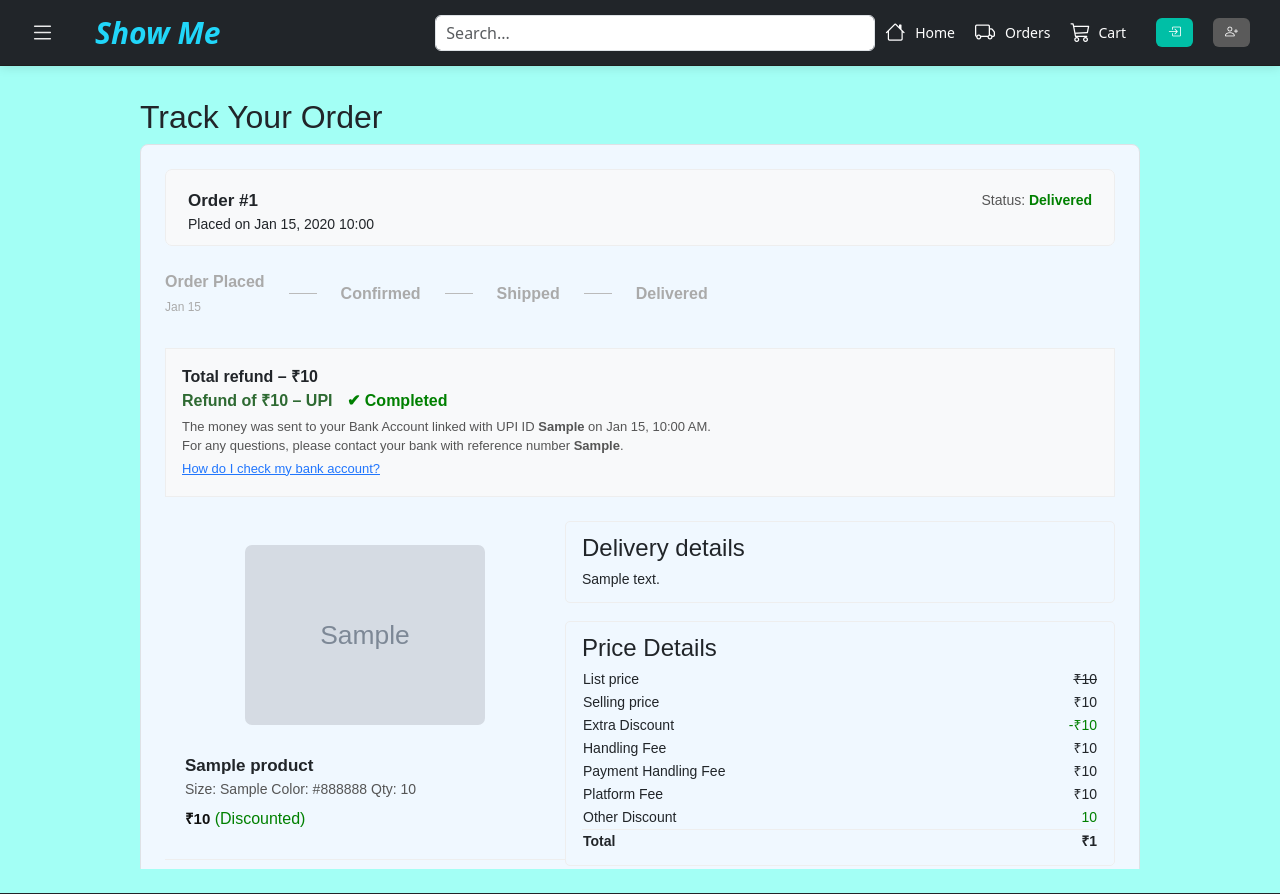
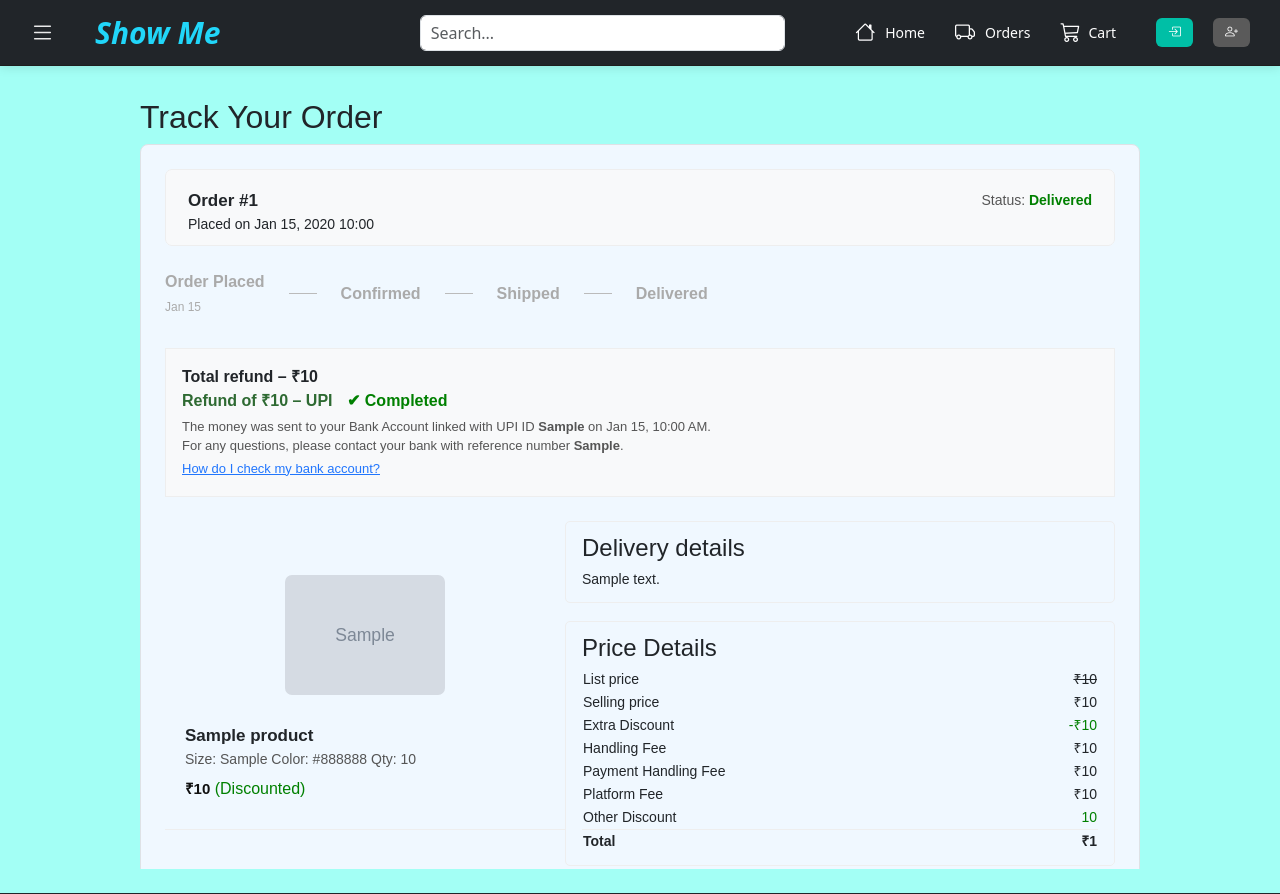
Before and after one commit to Subhammodak69/show_me, a Django app: template E_COMERCE/templates/enduser/track.html in a window 1280 px wide. Shown: the top 894 px of the page. Run offline with Django 5.2, Linux system fonts and the light colour scheme; the template is opened without the code that fills it: most values are stand-ins (such as "Sample title", 1, 10 or a date in 2020); grey boxes marked "Sample" are stand-in pictures; some libraries are stand-ins or nearby versions.

Commit message:
"upgrade"

```diff
--- a/E_COMERCE/services/wishlist_service.py
+++ b/E_COMERCE/services/wishlist_service.py
@@ -16,6 +16,8 @@ def get_wishlist_items(user_id):
                 'price':item.product_item.price,
                 'name': item.product_item.product.name,
                 'size':item.product_item.size,
+                'display_size':Size(item.product_item.size).name,
+                'display_color':Color(item.product_item.color).name,
                 'color':item.product_item.color,
                 'availibility':item.product_item.availibility,
                 'description':item.product_item.product.description,
--- a/E_COMERCE/templates/enduser/base.html
+++ b/E_COMERCE/templates/enduser/base.html
@@ -24,7 +24,7 @@
   <div class="main-container" style="background: #00ffe45c; flex-direction: column; display: flex">
     <nav class="navbar navbar-expand-lg bg-body-tertiary" style="padding: 0px !important">
       <div class="container-fluid bg-dark" style="padding: 5px 0px 5px 10px;">
-        <div id="logo-wrp" class="w-100 d-flex justify-content-between align-items-center">
+        <div id="logo-wrp" class="w-100 d-flex justify-content-between align-items-center" style="gap:60px;">
           <div class="d-flex align-items-center" style="gap: 40px;width: 100%;">
             <!-- Dropdown menu -->
             <ul class="navbar-nav mb-2 mb-lg-0">
@@ -69,7 +69,7 @@
           <i class="bi bi-search search-icon" id="searchToggleIcon"></i>
 
           <!-- Right icons -->
-          <div class="d-flex align-items-center" style="padding: 0px 10px;">
+          <div class="d-flex align-items-center" style="padding: 0px 10px; gap:10px;">
             <div class="cart-link d-flex align-items-center text-white"onclick="window.location.href='/'"
               style="cursor: pointer; margin-right: 20px; gap: 10px">
               <i class="bi bi-house" style="font-size: 20px;"></i>
@@ -660,7 +660,7 @@ window.addEventListener('load', () => {
     @media (max-width: 992px) {
 
       #logo-wrp {
-        gap: 20px;
+        gap: 40px;
         width: 100%;
       }
 
--- a/E_COMERCE/templates/enduser/track.html
+++ b/E_COMERCE/templates/enduser/track.html
@@ -80,7 +80,7 @@
             <div>
             {% for item in order_items %}
                 <div style="display:flex; gap:18px;align-items:flex-start;padding:18px 0; border-bottom:1px solid #eee;flex-direction:column;">
-                    <img src="{{ item.product_item.photo_url }}" alt="product" style="margin: auto;width: 60%;object-fit:cover;border-radius:7px;">
+                    <img src="{{ item.product_item.photo_url }}" alt="product" style="margin: auto;width: 40%;object-fit:cover;border-radius:7px;">
                     <div style="margin: auto; width: 100%;padding: 10px 20px;">
                         <div style="font-weight:bold;font-size:17px;">{{ item.product_item.product.name }}</div>
                         <div style="color:#555;font-size:14px;">
--- a/E_COMERCE/templates/enduser/wishlist.html
+++ b/E_COMERCE/templates/enduser/wishlist.html
@@ -21,7 +21,7 @@
         </div>
       </div>
       <div class="list-group shadow-sm">
-        <div class="list-group-item bg-light fw-semibold">
+        <div class="list-group-item bg-light fw-semibold" onclick="window.location.href='/orders/'">
           <i class="bi bi-bag-check-fill me-2 text-primary"></i> MY ORDERS
           <span class="float-end">&gt;</span>
         </div>
@@ -64,8 +64,8 @@
                 </div>
                 <div class="small mt-1 text-muted">{{ item.description|truncatewords:17 }}</div>
                 <div class="my-1">
-                  <span class="badge bg-light text-dark border me-2">{{ item.size }}</span>
-                  <span class="badge bg-light text-dark border">{{ item.color }}</span>
+                  <span class="badge bg-light text-dark border me-2">{{ item.display_size }}</span>
+                  <span class="badge bg-light text-dark border">{{ item.display_color }}</span>
                 </div>
                 <div class="mt-2">
                   <span class="fs-5 fw-bold text-dark">₹{{ item.price }}</span>
```
